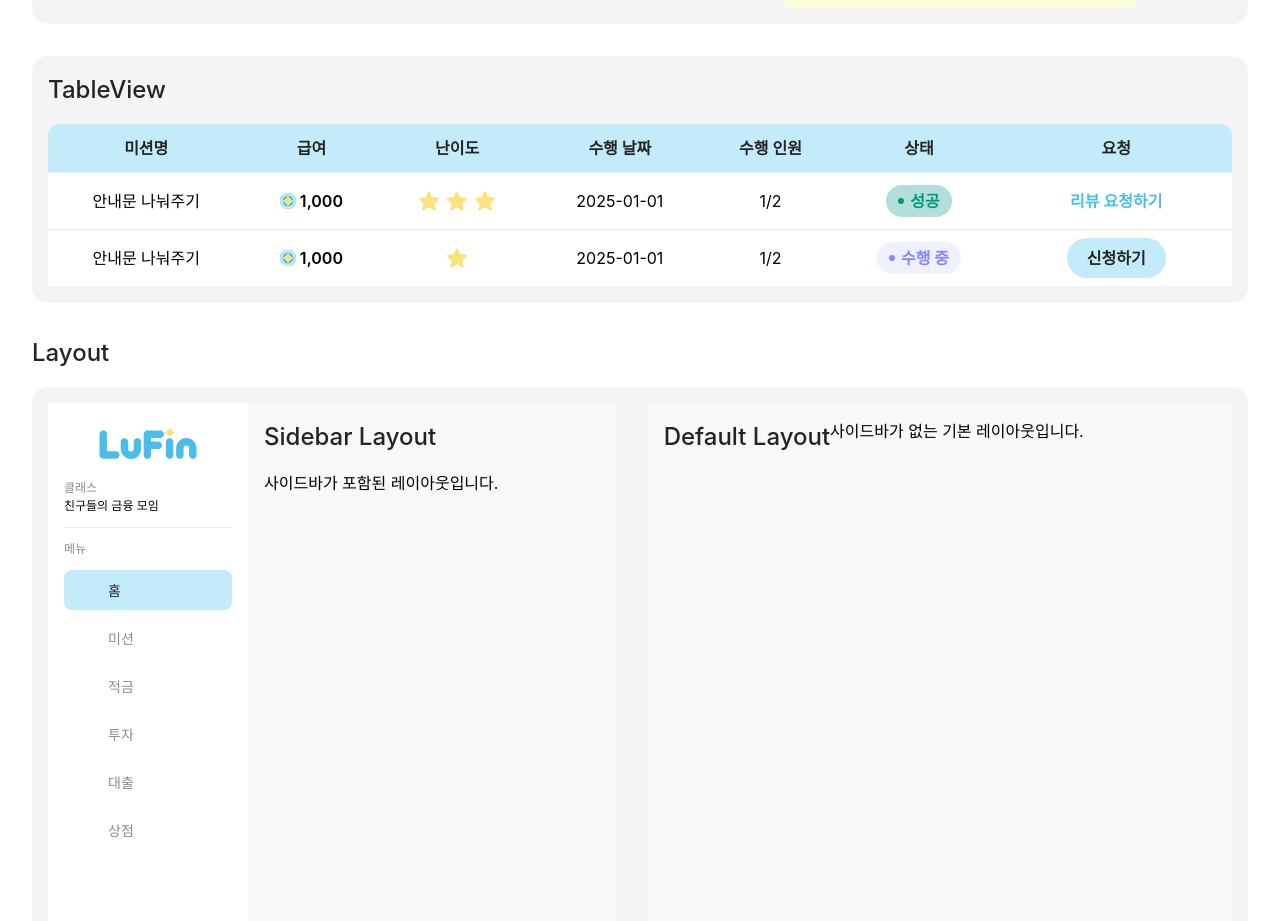
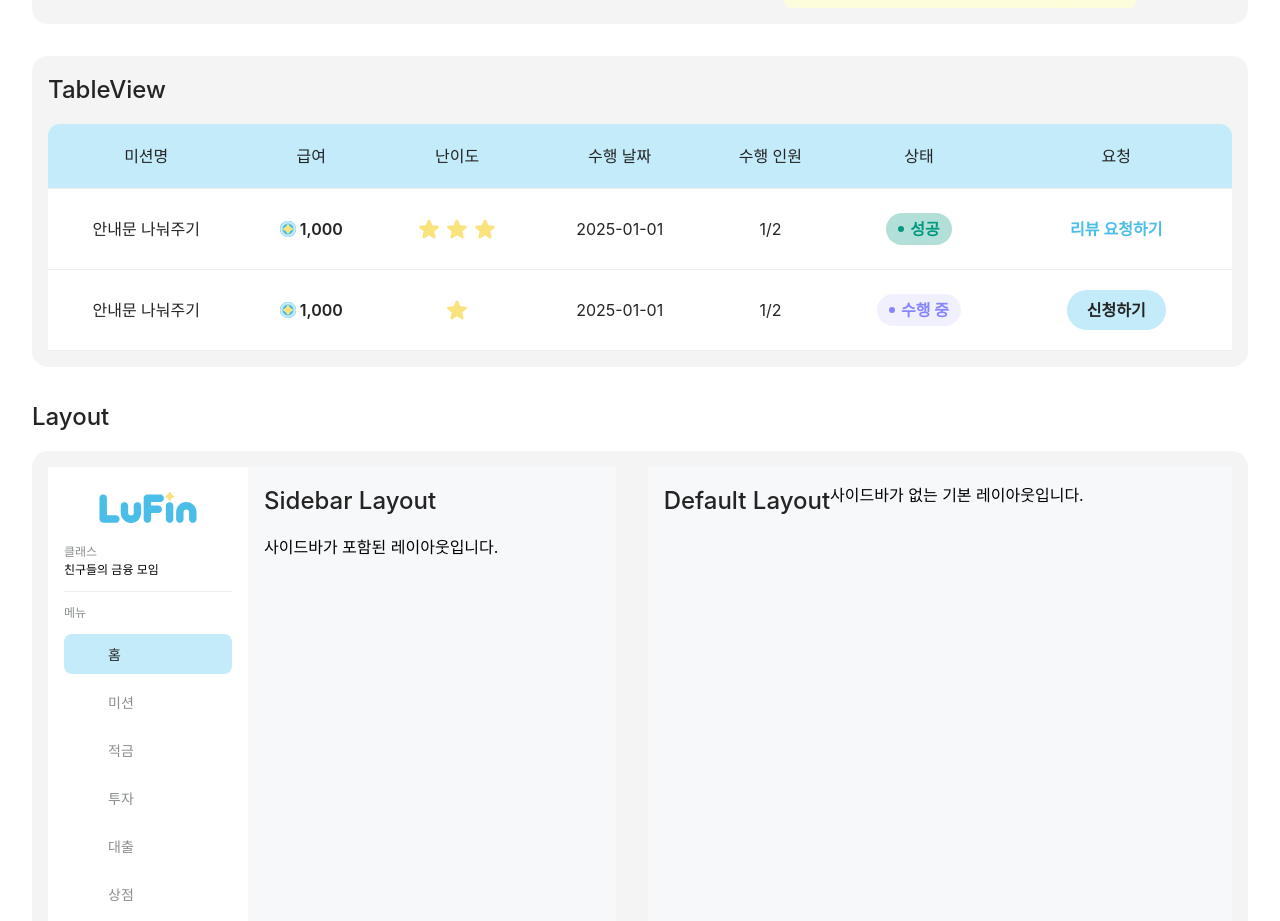
Before and after one commit to seohye-ki/LuFin, a React (Vite) app in the folder client/: page /common-components in a window 1280 px wide. Shown: the part 9858-10779 px from the top of the page. Built offline with nearby package versions, Linux system fonts and the light colour scheme; no server answers; some icons are missing.

Commit message:
[S12P21A402-205] fix: change table style

```diff
--- a/client/src/components/Frame/TableView.tsx
+++ b/client/src/components/Frame/TableView.tsx
@@ -25,7 +25,7 @@ const TableView = ({ columns, rows, onRowClick }: TableViewProps) => {
               <th
                 key={column.key}
                 className={`
-              px-4 py-3 text-p1 font-semibold border-b border-new-grey text-center
+              px-4 py-5 text-p1 font-medium border-b border-new-grey text-center
               ${idx === 0 ? 'rounded-tl-xl' : ''}
               ${idx === columns.length - 1 ? 'rounded-tr-xl' : ''}
             `}
@@ -45,7 +45,7 @@ const TableView = ({ columns, rows, onRowClick }: TableViewProps) => {
               {columns.map((column) => (
                 <td
                   key={column.key}
-                  className='px-4 py-2 text-p1 font-regular border-b border-new-grey'
+                  className='px-4 py-5 text-p1 font-regular text-black border-b border-new-grey'
                 >
                   <div className='flex justify-center items-center'>{row[column.key]}</div>
                 </td>
```
